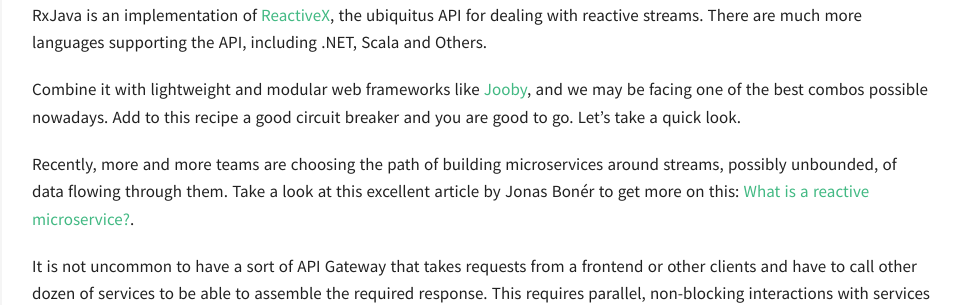
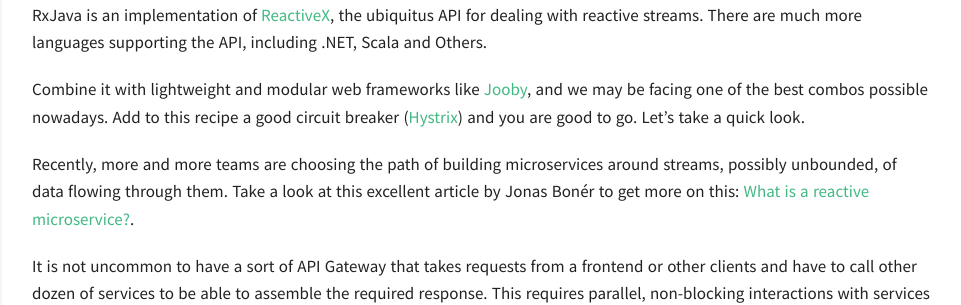
Before and after one commit to paulosuzart/paulosuzart.github.io, a Jekyll site: the page built from _posts/2018-08-08-jooby-rx-java-hystrix.md, in a window 1280 px wide. Shown: the part 295-600 px from the top of the page, without its empty margins (318-1279 px from the left). Built offline with Jekyll 4.4.1, drawn with Linux system fonts in a browser that asks for light colours; comment, search, counter and statistics services are not loaded.

Commit message:
Added first mention to hystrix as link

```diff
--- a/_posts/2018-08-08-jooby-rx-java-hystrix.md
+++ b/_posts/2018-08-08-jooby-rx-java-hystrix.md
@@ -8,7 +8,7 @@
 
 RxJava is an implementation of [ReactiveX](http://reactivex.io/), the ubiquitus API for dealing with reactive streams. There are much more languages supporting the API, including .NET, Scala and Others.
 
-Combine it with lightweight and modular web frameworks like [Jooby](https://jooby.org/), and we may be facing one of the best combos possible nowadays. Add to this recipe a good circuit breaker and you are good to go. Let's take a quick look.
+Combine it with lightweight and modular web frameworks like [Jooby](https://jooby.org/), and we may be facing one of the best combos possible nowadays. Add to this recipe a good circuit breaker ([Hystrix](https://github.com/Netflix/Hystrix)) and you are good to go. Let's take a quick look.
 
 <!--more-->
 
```
